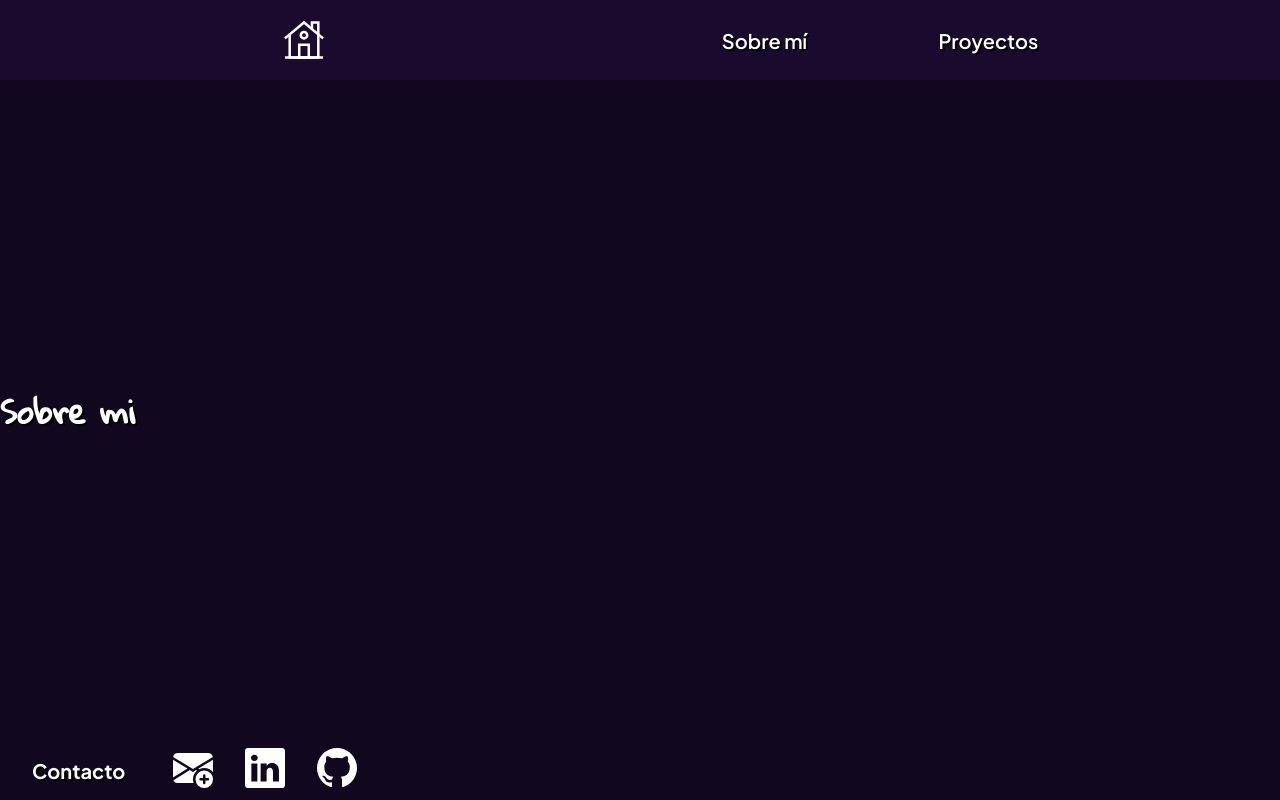
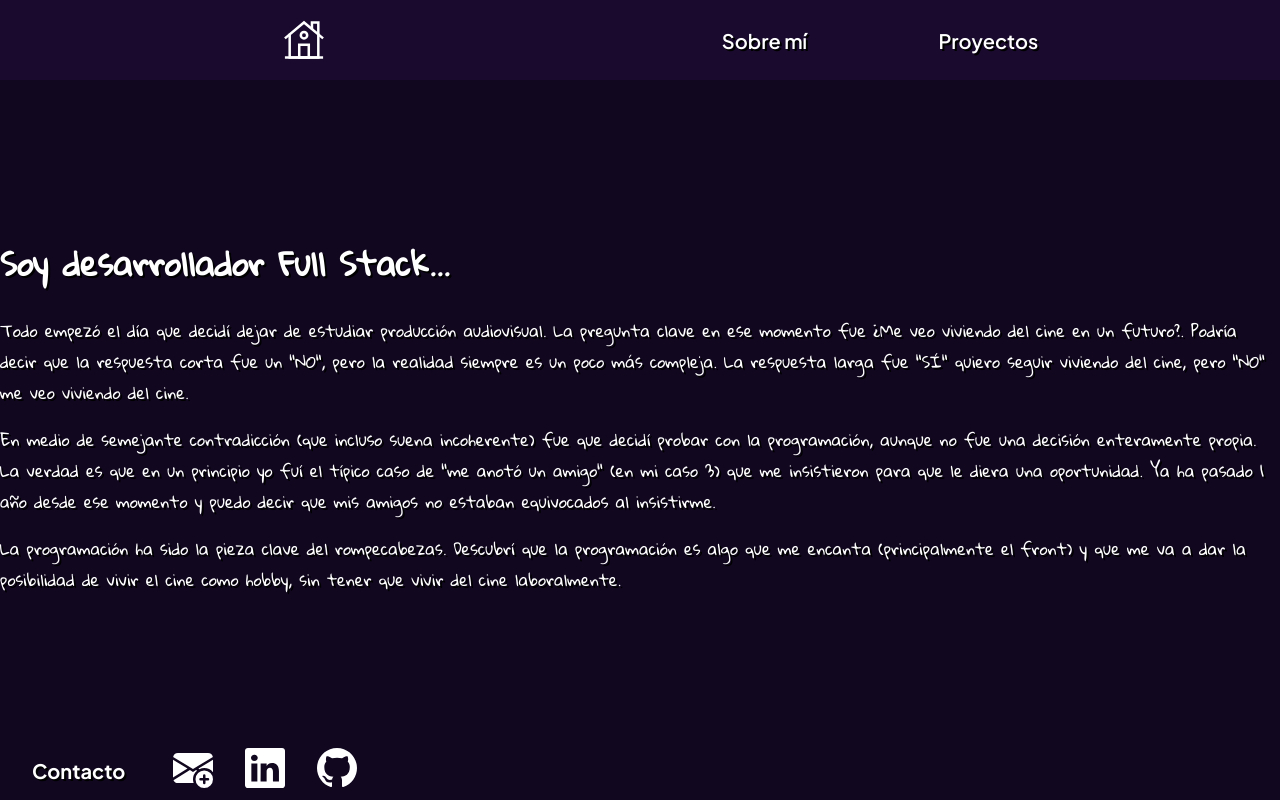
Before and after one commit to Gbw699/My-portfolio, a Next.js app: page /about in a window 1280 px wide. Built offline with nearby package versions, Linux system fonts and the light colour scheme.

Commit message:
text added to about section

```diff
--- a/src/app/about/page.tsx
+++ b/src/app/about/page.tsx
@@ -8,6 +8,9 @@ const gloria_hallelujah = Gloria_Hallelujah({
 
 export default function About() {
     return <div className={`${gloria_hallelujah.className}`}>
-        <h1>Sobre mi</h1>
+        <h1>Soy desarrollador Full Stack...</h1>
+        <p>Todo empezó el día que decidí dejar de estudiar producción audiovisual. La pregunta clave en ese momento fue ¿Me veo viviendo del cine en un futuro?. Podría decir que la respuesta corta fue un {'"NO"'}, pero la realidad siempre es un poco más compleja. La respuesta larga fue {'"SÍ"'} quiero seguir viviendo del cine, pero {'"NO"'} me veo viviendo del cine.</p>
+        <p>En medio de semejante contradicción (que incluso suena incoherente) fue que decidí probar con la programación, aunque no fue una decisión enteramente propia. La verdad es que en un principio yo fuí el típico caso de {'"me anotó un amigo"'} (en mi caso 3) que me insistieron para que le diera una oportunidad. Ya ha pasado 1 año desde ese momento y puedo decir que mis amigos no estaban equivocados al insistirme.</p>
+        <p>La programación ha sido la pieza clave del rompecabezas. Descubrí que la programación es algo que me encanta (principalmente el front) y que me va a dar la posibilidad de vivir el cine como hobby, sin tener que vivir del cine laboralmente.   </p>
     </div>
 }
```
